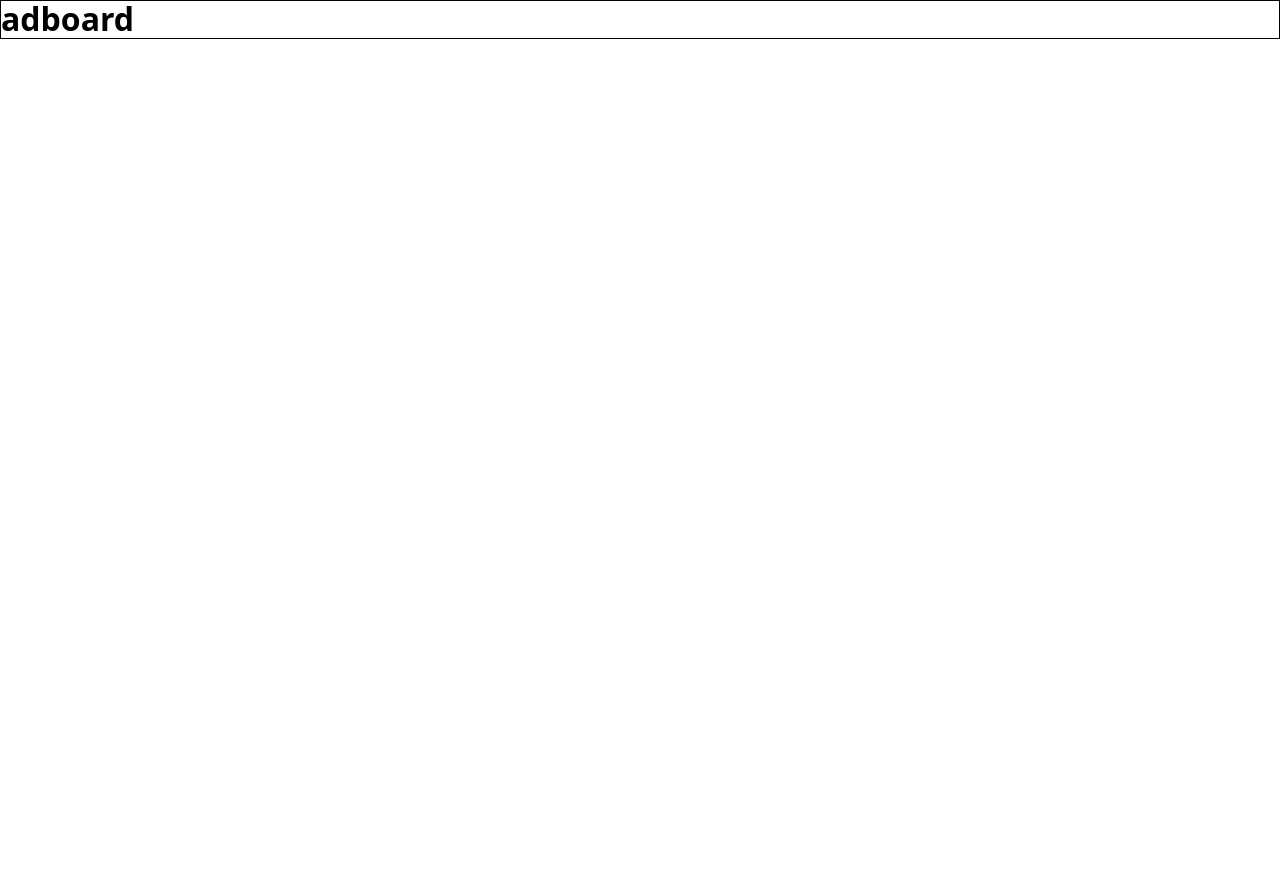
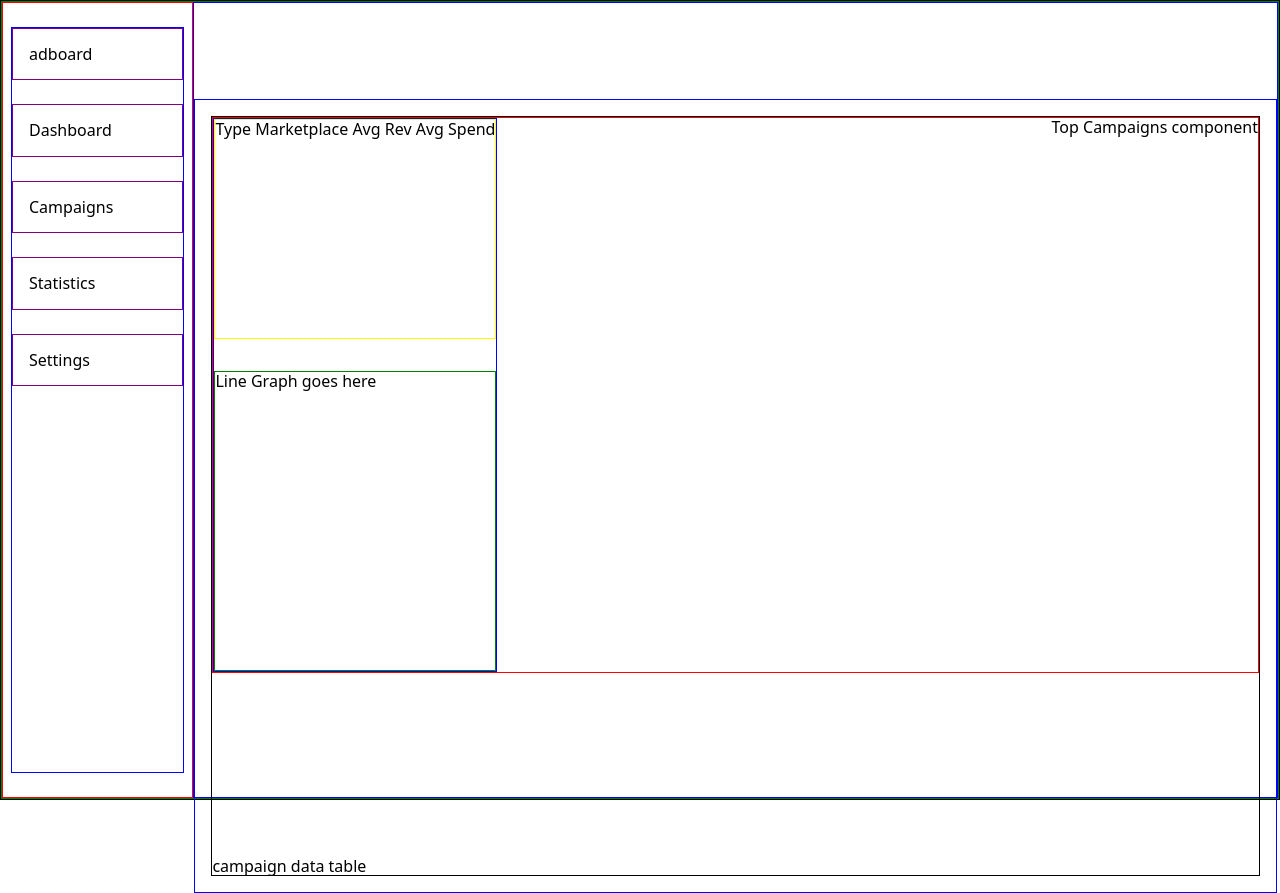
Before and after one commit to jrodshua/adboard, a React (Create React App) app: page / in a window 1280 px wide. Before the commit the page ends 800 px from the top, so only its background shows below. Built offline with nearby package versions, Linux system fonts and the light colour scheme.

Commit message:
Add ui and styling, install react-query

```diff
--- a/package.json
+++ b/package.json
@@ -10,6 +10,7 @@
     "react": "^18.1.0",
     "react-dom": "^18.1.0",
     "react-plotly.js": "^2.5.1",
+    "react-query": "^3.39.0",
     "react-scripts": "5.0.1",
     "web-vitals": "^2.1.4"
   },
--- a/src/App.js
+++ b/src/App.js
@@ -1,9 +1,18 @@
+import Menu from './components/menu/Menu';
+import Dashboard from './components/dashboard/Dashboard';
 import style from './styles/styles.module.css';
 
 function App() {
   return (
-    <div className={style.appWrapper}>
-      <h1>adboard</h1>
+    <div className={style.wrapper}>
+      <div className={style.flex}>
+        <div className={style.menu}>
+          <Menu />
+        </div>
+        <div className={style.dashboard}>
+          <Dashboard />
+        </div>
+      </div>
     </div>
   );
 }
--- /dev/null
+++ b/src/components/dashboard/Dashboard.js
@@ -0,0 +1,24 @@
+import dash from '../../styles/dash.module.css';
+
+export default function Dashboard() {
+  return (
+    <main className={dash.main}>
+      <div className={dash.container}>
+        <div className={dash.mainFlex}>
+          <div className={dash.topRow}>
+            <div className={dash.topColFlex}>
+              <div className={dash.card}>Type Marketplace Avg Rev Avg Spend</div>
+              <div className={dash.graph}>Line Graph goes here</div>
+            </div>
+            <div>
+              <div>Top Campaigns component</div>
+            </div>
+          </div>
+          <div>
+            <div>campaign data table</div>
+          </div>
+        </div>
+      </div>
+    </main>
+  )
+}
--- /dev/null
+++ b/src/components/menu/Menu.js
@@ -0,0 +1,25 @@
+import styMenu from '../../styles/menu.module.css';
+
+export default function Menu() {
+  return (
+    <nav className={styMenu.nav}>
+      <div className={styMenu.flex}>
+        <div className={styMenu.item}>
+          adboard
+        </div>
+        <div className={styMenu.item}>
+          Dashboard
+        </div>
+        <div className={styMenu.item}>
+          Campaigns
+        </div>
+        <div className={styMenu.item}>
+          Statistics
+        </div>
+        <div className={styMenu.item}>
+          Settings
+        </div>
+      </div>
+    </nav>
+  )
+}
--- a/src/index.js
+++ b/src/index.js
@@ -1,11 +1,14 @@
 import React from 'react';
 import ReactDOM from 'react-dom/client';
+import { QueryClient, QueryClientProvider } from 'react-query';
 import App from './App';
 import './styles/reset.css';
 
+const queryClient = new QueryClient();
+
 const root = ReactDOM.createRoot(document.getElementById('root'));
 root.render(
-  <React.StrictMode>
+  <QueryClientProvider client={queryClient}>
     <App />
-  </React.StrictMode>
+  </QueryClientProvider>
 );
--- /dev/null
+++ b/src/styles/dash.module.css
@@ -0,0 +1,41 @@
+.main {
+  height: 100%;
+}
+
+.container {
+  border: 1px solid blue;
+  height: 100%;
+  padding: 16px;
+  margin-top: 96px;
+}
+
+.mainFlex {
+  height: 100%;
+  border: 1px solid black;
+  display: flex;
+  flex-direction: column;
+  justify-content: space-between;
+}
+
+.topRow {
+  border: 1px solid red;
+  display: flex;
+  justify-content: space-between;
+}
+
+.topColFlex {
+  border: 1px solid blue;
+  display: flex;
+  flex-direction: column;
+}
+
+.card {
+  height: 220px;
+  border: 1px solid yellow;
+  margin-bottom: 32px;
+}
+
+.graph {
+  height: 300px;
+  border: 1px solid green;
+}
--- /dev/null
+++ b/src/styles/menu.module.css
@@ -0,0 +1,18 @@
+.nav {
+  height: 100%;
+  padding: 24px 8px;
+}
+
+.flex {
+  height: 100%;
+  border: 1px solid blue;
+  display: flex;
+  flex-direction: column;
+  justify-content: flex-start;
+}
+
+.item {
+  border: 1px solid purple;
+  padding: 16px;
+  margin-bottom: 24px;
+}
--- a/src/styles/reset.css
+++ b/src/styles/reset.css
@@ -12,10 +12,16 @@
 html {
   line-height: 1.15; /* 1 */
   -webkit-text-size-adjust: 100%; /* 2 */
+  width: 100%;
+  height: 100%;
 }
 
 body {
+  width: 100%;
+  height: 100%;
   margin: 0;
+  padding: 0;
+  border: 0;
 }
 
 body {
--- a/src/styles/styles.module.css
+++ b/src/styles/styles.module.css
@@ -1,3 +1,24 @@
-.appWrapper {
+.wrapper {
   border: 1px solid #000000;
+  width: 100vw;
+  height: 100vh;
+  min-width: 300px;
 }
+
+.flex {
+  border: 1px solid green;
+  height: 100%;
+  display: flex;
+}
+
+.menu {
+  border: 1px solid red;
+  flex-basis: 15%;
+  max-width: 200px;
+}
+
+.dashboard {
+  border: 1px solid blue;
+  flex-basis: 0;
+  flex-grow: 999;
+}
```
Also changed, not shown: src/components/dashboard/Loading.js (added, +9 -0 lines), src/styles/load.module.css (added, +47 -0 lines), 1 other file (tests, documents, lock files or other folders).
